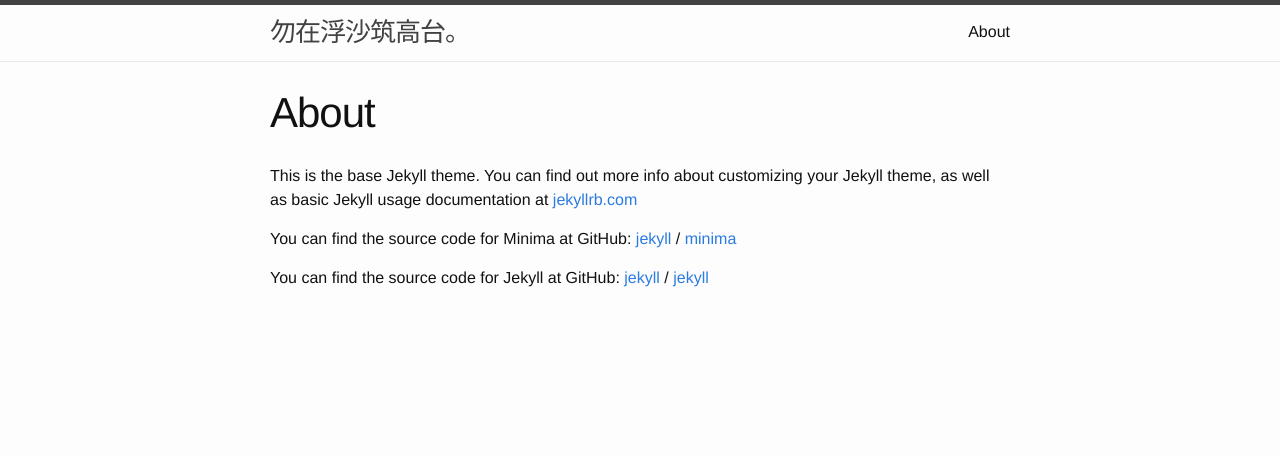
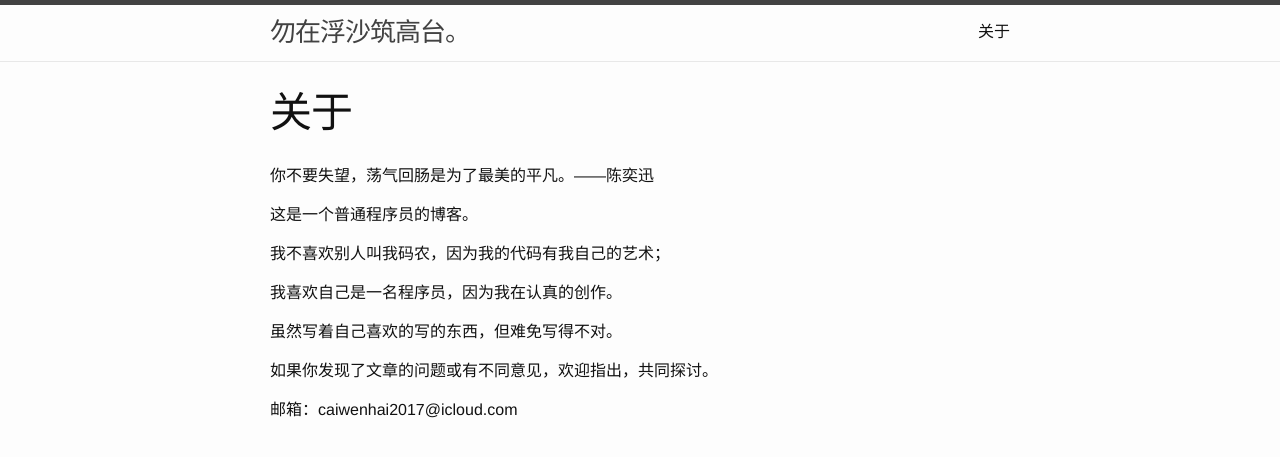
Before and after one commit to sky0458/sky0458.github.io, a Jekyll site: the page built from about.md, in a window 1280 px wide. Shown: the top 457 px of the page. Built offline with Jekyll 4.4.1, drawn with Linux system fonts in a browser that asks for light colours.

Commit message:
编辑关于

```diff
--- a/_config.yml
+++ b/_config.yml
@@ -14,18 +14,21 @@
 # You can create any custom variable you would like, and they will be accessible
 # in the templates via {{ site.myvariable }}.
 title: 勿在浮沙筑高台。
-email: your-email@example.com
+email: caiwenhai2017@icloud.com
 description: > # this means to ignore newlines until "baseurl:"
   Write an awesome description for your new site here. You can edit this
   line in _config.yml. It will appear in your document head meta (for
   Google search results) and in your feed.xml site description.
 baseurl: "" # the subpath of your site, e.g. /blog
-url: "" # the base hostname & protocol for your site, e.g. http://example.com
+url: "http://blog.caiwenhai.cn/" # the base hostname & protocol for your site, e.g. http://example.com
 twitter_username: jekyllrb
 github_username:  jekyll
 
 # Build settings
 markdown: kramdown
+
+permalink: /:year/:month/:day/:title
+
 gems:
   - jekyll-feed
 
--- a/_layouts/default.html
+++ b/_layouts/default.html
@@ -1,5 +1,5 @@
 <!DOCTYPE html>
-<html lang="{{ page.lang | default: site.lang | default: "en" }}">
+<html lang="{{ page.lang | default: site.lang | default: "zh-cn" }}">
 
   {% include head.html %}
 
--- a/_layouts/home.html
+++ b/_layouts/home.html
@@ -4,7 +4,7 @@ layout: default
 
 <div class="home">
 
-  <h1 class="page-heading">Posts</h1>
+  <!--<h1 class="page-heading">Posts</h1>-->
 
   {{ content }}
 
@@ -21,6 +21,6 @@ layout: default
     {% endfor %}
   </ul>
 
-  <p class="rss-subscribe">subscribe <a href="{{ "/feed.xml" | relative_url }}">via RSS</a></p>
+  <!--<p class="rss-subscribe">subscribe <a href="{{ "/feed.xml" | relative_url }}">via RSS</a></p>-->
 
 </div>
--- a/about.md
+++ b/about.md
@@ -1,18 +1,19 @@
 ---
 layout: page
-title: About
+title: 关于
 permalink: /about/
 ---
 
-This is the base Jekyll theme. You can find out more info about customizing your Jekyll theme, as well as basic Jekyll usage documentation at [jekyllrb.com](https://jekyllrb.com/)
+你不要失望，荡气回肠是为了最美的平凡。——陈奕迅
 
-You can find the source code for Minima at GitHub:
-[jekyll][jekyll-organization] /
-[minima](https://github.com/jekyll/minima)
+这是一个普通程序员的博客。
 
-You can find the source code for Jekyll at GitHub:
-[jekyll][jekyll-organization] /
-[jekyll](https://github.com/jekyll/jekyll)
+我不喜欢别人叫我码农，因为我的代码有我自己的艺术；
 
+我喜欢自己是一名程序员，因为我在认真的创作。
 
-[jekyll-organization]: https://github.com/jekyll
+虽然写着自己喜欢的写的东西，但难免写得不对。
+
+如果你发现了文章的问题或有不同意见，欢迎指出，共同探讨。
+
+邮箱：caiwenhai2017@icloud.com
```
Also changed, not shown: _posts/2017-07-13-yyyy.md (+1 -1 lines).
